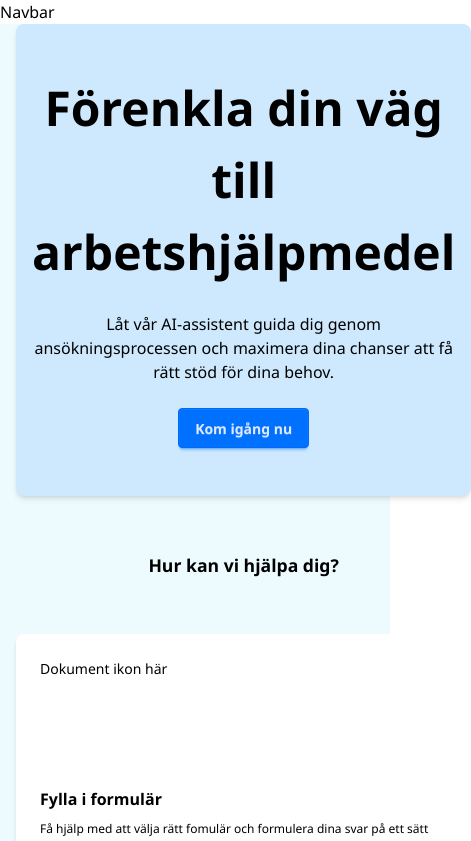
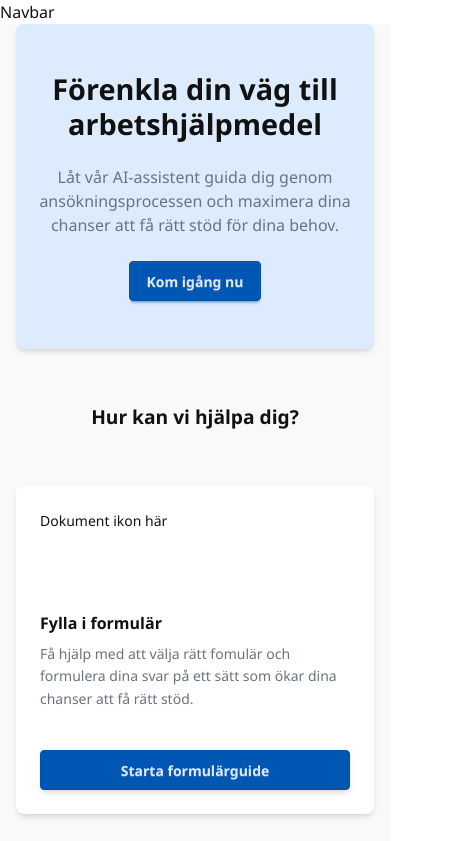
Before and after one commit to Gamefan00/chas_challenge, a Next.js app in the folder frontend/: page / in a window 390 px wide. Shown: the top 841 px of the page, 471 px wide, since content can reach past the window. Built offline with nearby package versions, Linux system fonts and the light colour scheme.

Commit message:
Refactor CSS variables and typography settings for improved consistency and responsiveness

```diff
--- a/frontend/app/globals.css
+++ b/frontend/app/globals.css
@@ -2,13 +2,10 @@
 @plugin "daisyui";
 
 @theme {
-  --color-footer:
-;
-  --color-foreground:
-
-;
-  --color-background:
-;
+  --color-footer: #0f172a;
+  --color-foreground: #111111;
+  --color-muted-foreground: #6b7280;
+  --color-background: #f9f9f9;
 }
 
 @plugin "daisyui/theme" {
@@ -17,23 +14,27 @@
   prefersdark: false;
   color-scheme: light;
 
-  --color-background: oklch(98% 0.02 240);
-  --color-foreground: oklch(0% 0 0);
-  --color-primary: oklch(55% 0.3 240);
-  --color-accent: oklch(92% 0.04 240);
-  --color-footer: oklch(20% 0.05 240);
+  --color-background: #f9f9f9;
+  --color-foreground: #111111;
+  --color-muted-foreground: #6b7280;
+  --color-primary: #0056b3;
+  --color-accent: #ddebfe;
+  --color-footer: #0f172a;
 
-  --color-base-100: oklch(100% 0 0);
-  --color-base-200: var(--color-background);
-  --color-base-content: var(--color-foreground);
-  --color-secondary: oklch(70% 0.25 200);
-  --color-secondary-content: oklch(98% 0.01 200);
-  --color-neutral: oklch(50% 0.05 240);
-  --color-neutral-content: oklch(98% 0.01 240);
-  --color-info: oklch(70% 0.2 220);
-  --color-success: oklch(65% 0.25 140);
-  --color-warning: oklch(80% 0.25 80);
-  --color-error: oklch(65% 0.3 30);
+  --color-base-100: #ffffff;
+  --color-base-200: #f9f9f9;
+  --color-base-content: #111111;
+
+  --color-secondary: #5faaff;
+  --color-secondary-content: #f8f9fa;
+
+  --color-neutral: #6b7280;
+  --color-neutral-content: #f8f9fa;
+
+  --color-info: #167af5;
+  --color-success: #0eda59;
+  --color-warning: #facc15;
+  --color-error: #f42828;
 
   --radius-selector: 1rem;
   --radius-field: 0.25rem;
@@ -57,25 +58,31 @@ p {
 }
 
 h1 {
-  font-size: 3rem;
+  font-size: clamp(1.8rem, 5vw, 3rem);
   font-weight: 800;
+  line-height: 1.2;
 }
 
 h2 {
-  font-size: 1.1rem;
+  font-size: clamp(1.2rem, 3vw, 1.75rem);
   font-weight: 700;
+  line-height: 1.3;
 }
 
 h3 {
-  font-size: 1rem;
+  font-size: clamp(1rem, 2.5vw, 1.5rem);
   font-weight: 600;
+  line-height: 1.4;
 }
 
 h4 {
-  font-size: 0.875rem;
+  font-size: clamp(0.9rem, 2vw, 1.2rem);
   font-weight: 500;
+  line-height: 1.4;
 }
 
 p {
-  font-size: 0.75rem;
+  font-size: 0.875rem;
+  line-height: 1.6;
+  color: var(--color-muted-foreground);
 }
```
